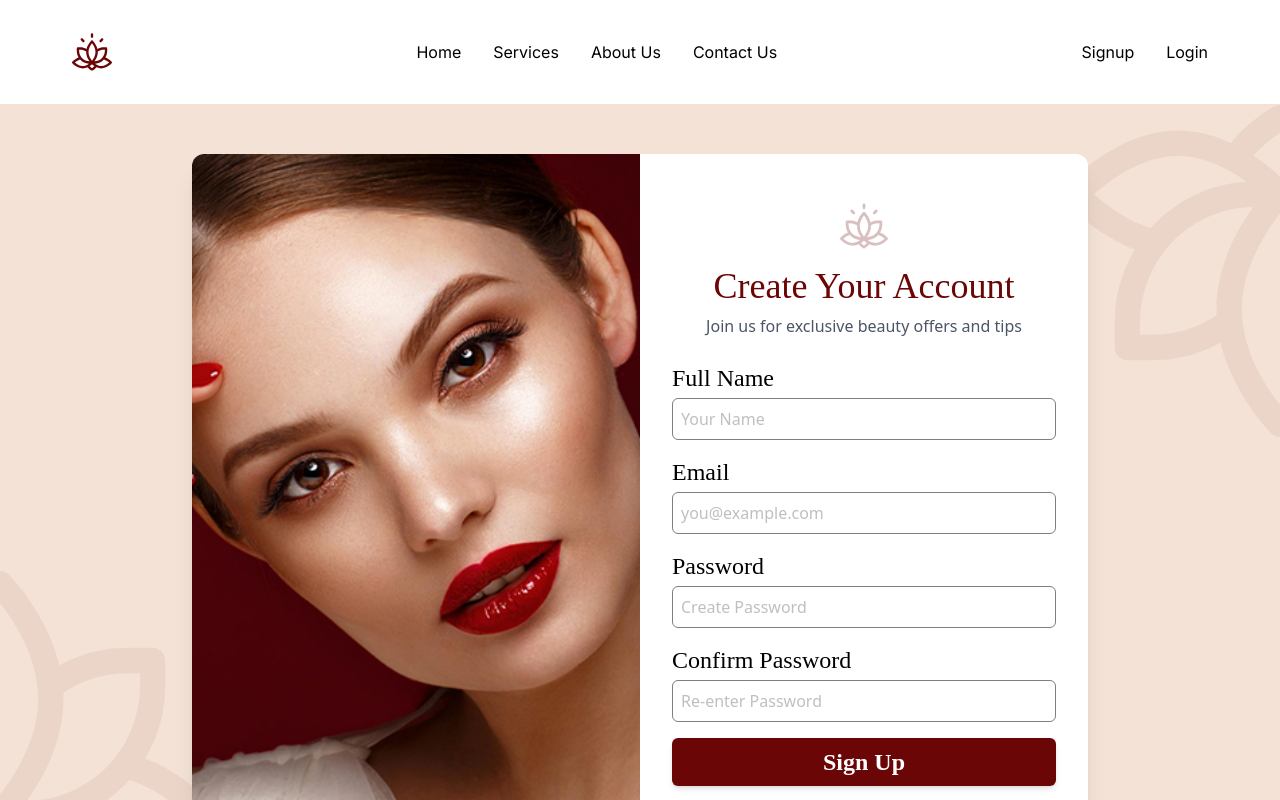
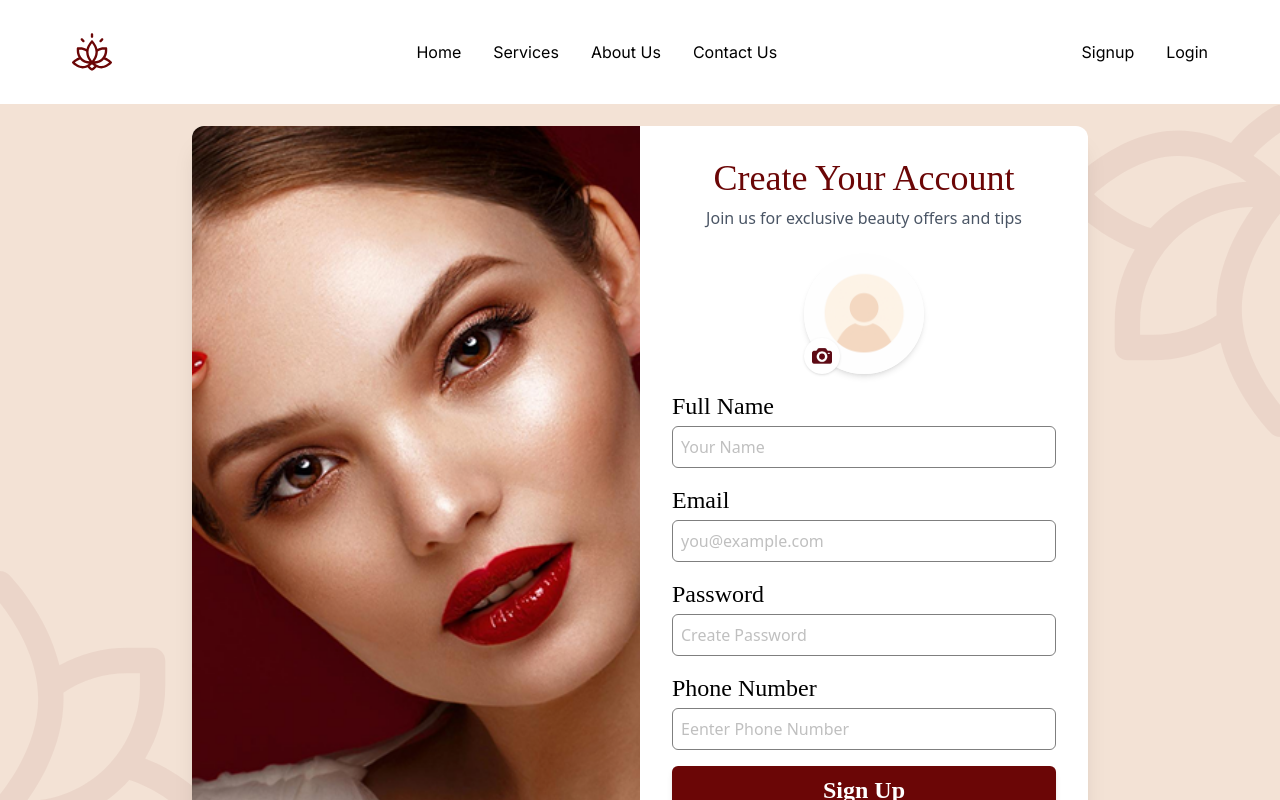
Before and after one commit to rajkishort596/Beauty-salon, a React (Vite) app in the folder client/: page /signup in a window 1280 px wide. Shown: the top 800 px of the page. Built offline with nearby package versions, Linux system fonts and the light colour scheme; a web font is replaced by a local one.

Commit message:
ProfileUploader component for user profile image upload with preview and validation

```diff
--- /dev/null
+++ b/client/src/components/ProfileUploader.jsx
@@ -0,0 +1,49 @@
+import { useWatch } from "react-hook-form";
+import camera from "../assets/images/photo-camera.png";
+import profile from "../assets/images/Profile-Img.png";
+
+const ProfileUploader = ({ register, errors, control }) => {
+  const profileImage = useWatch({ control, name: "avatar" });
+
+  const imagePreview = profileImage?.[0]
+    ? URL.createObjectURL(profileImage[0])
+    : profile;
+
+  return (
+    <div className="flex flex-col items-center">
+      <label
+        htmlFor="avatar"
+        className="relative w-30 h-30 rounded-full shadow-md cursor-pointer"
+      >
+        <img
+          src={imagePreview}
+          alt="Profile Preview"
+          className="w-full h-full object-cover rounded-full"
+        />
+
+        <div className="absolute bottom-0 left-0 p-2 bg-white rounded-full shadow">
+          <img src={camera} alt="Upload" className="w-5 h-5" />
+        </div>
+      </label>
+
+      {/* Hidden file input */}
+      <input
+        type="file"
+        id="avatar"
+        name="avatar"
+        accept="image/*"
+        {...register("avatar", {
+          required: "Profile picture is required",
+        })}
+        className="hidden"
+      />
+
+      {/* Error display */}
+      {errors.avatar && (
+        <p className="text-sm text-red-600">{errors.avatar.message}</p>
+      )}
+    </div>
+  );
+};
+
+export default ProfileUploader;
--- a/client/src/pages/Signup/Signup.jsx
+++ b/client/src/pages/Signup/Signup.jsx
@@ -2,20 +2,52 @@ import React from "react";
 import images from "../../constants/images";
 import Input from "../../components/Form/Input/Input";
 import { useForm } from "react-hook-form";
-import { Link } from "react-router-dom";
-
+import { Link, useNavigate } from "react-router-dom";
+import ProfileUploader from "../../components/ProfileUploader";
+import { signup } from "../../api/auth";
+import { useDispatch, useSelector } from "react-redux";
+import Spinner from "../../components/Spinner";
+import { startLoading, stopLoading } from "../../features/loading/loadingSlice";
+import { toast } from "react-toastify";
 const Signup = () => {
+  const dispatch = useDispatch();
+  const loading = useSelector((state) => state.loading);
+  const navigate = useNavigate();
   const {
     register,
     handleSubmit,
     reset,
+    control,
     formState: { errors },
   } = useForm();
 
-  const onSubmit = (data) => {
-    console.log("Form Data:", data);
+  const onSubmit = async (data) => {
+    dispatch(startLoading());
+
+    const formData = new FormData();
+    console.log(data.avatar?.[0]);
+    formData.append("avatar", data.avatar?.[0]);
+
+    formData.append("fullName", data.fullName);
+    formData.append("email", data.email);
+    formData.append("password", data.password);
+    formData.append("phone", data.phone);
+
+    try {
+      const res = await signup(formData);
+      toast.success("Registration successful");
       reset();
+      navigate("/login");
+    } catch (err) {
+      const errorMsg =
+        err?.response?.data?.message ||
+        "Registration failed. Please try again.";
+      toast.error(errorMsg);
+    } finally {
+      dispatch(stopLoading());
+    }
   };
+
   return (
     <section className="min-h-screen relative flex items-center justify-center bg-bg px-4">
       <div className="absolute bottom-0 -left-[217px] z-0">
@@ -41,13 +73,13 @@ const Signup = () => {
         </div>
 
         <div className="md:w-1/2 p-8 flex flex-col justify-center">
-          <div className="flex justify-center items-center p-4">
+          {/* <div className="flex justify-center items-center p-4">
             <img
               src={images.logo}
               alt="Logo"
               className="opacity-25 h-12 w-12"
             />
-          </div>
+          </div> */}
 
           <h2 className="text-3xl text-center md:text-4xl font-abhaya text-primary mb-2">
             Create Your Account
@@ -57,11 +89,16 @@ const Signup = () => {
           </p>
 
           <form onSubmit={handleSubmit(onSubmit)} className="space-y-4">
+            <ProfileUploader
+              register={register}
+              errors={errors}
+              control={control}
+            />
             <Input
               type="text"
               label="Full Name"
               placeholder="Your Name"
-              {...register("name", {
+              {...register("fullName", {
                 required: "Name is required",
                 minLength: { value: 3, message: "Name is too short" },
               })}
@@ -91,21 +128,28 @@ const Signup = () => {
               error={errors.password?.message}
             />
             <Input
-              type="password"
-              label="Confirm Password"
-              placeholder="Re-enter Password"
-              {...register("confirmPassword", {
-                required: "Please confirm your password",
+              type="number"
+              label="Phone Number"
+              placeholder="Eenter Phone Number"
+              {...register("phone", {
+                required: "Phone number is required",
+                pattern: {
+                  value: /^\d{10}$/,
+                  message: "Enter a valid 10-digit phone number",
+                },
               })}
-              error={errors.confirmPassword?.message}
+              error={errors.phone?.message}
             />
-
+            {loading ? (
+              <Spinner />
+            ) : (
               <button
                 type="submit"
                 className="w-full btn-primary text-2xl rounded-md hover:shadow-md transition"
               >
                 Sign Up
               </button>
+            )}
           </form>
 
           <p className="text-sm text-center text-gray-600 mt-4">
--- a/client/src/utils/axious.js
+++ b/client/src/utils/axious.js
@@ -3,9 +3,6 @@ import axios from "axios";
 const axiosInstance = axios.create({
   baseURL: "http://localhost:8000/api/v1", //backend API base URL
   withCredentials: true,
-  headers: {
-    "Content-Type": "application/json",
-  },
 });
 
 export default axiosInstance;
```
Also changed, not shown: client/src/assets/images/Profile-Img.png (added), client/src/assets/images/photo-camera.png (added). Lines whose indentation alone changed are shown as unchanged.
